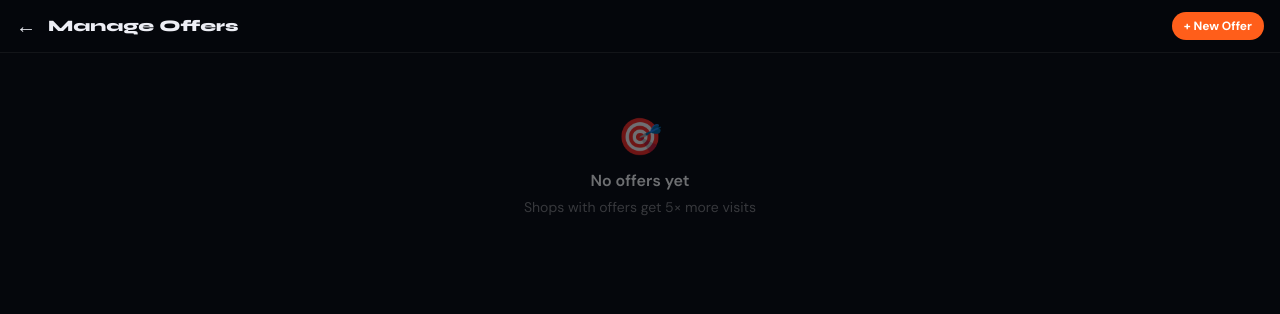
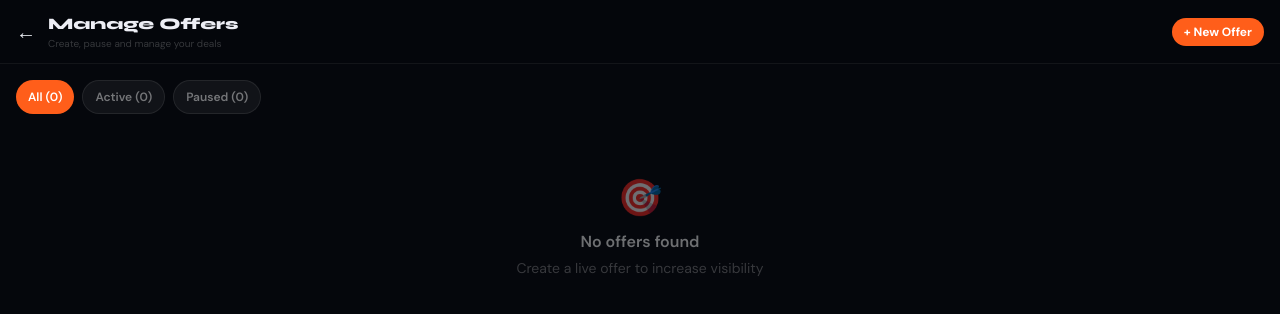
Before and after one commit to prashant9336/apnamap, a Next.js app: page /vendor/offers in a window 1280 px wide. Shown: the top 314 px of the page. Built offline with nearby package versions, Linux system fonts and the light colour scheme.

Commit message:
Upgrade vendor dashboard and offers UI

```diff
--- a/app/vendor/dashboard/page.tsx
+++ b/app/vendor/dashboard/page.tsx
@@ -1,12 +1,31 @@
 "use client";
 
-import { useEffect, useState } from "react";
+import { useEffect, useMemo, useState } from "react";
+import Link from "next/link";
 import { useRouter } from "next/navigation";
-import Link from "next/link";
 import { createClient } from "@/lib/supabase/client";
 
+type Shop = {
+  id: string;
+  name: string;
+  slug: string;
+  vendor_id: string;
+  is_approved: boolean;
+  is_active: boolean;
+  avg_rating?: number | null;
+  review_count?: number | null;
+  created_at: string;
+  phone?: string | null;
+  address?: string | null;
+  offers?: any[];
+  category?: { name?: string; slug?: string; icon?: string; color?: string };
+  locality?: { name?: string; slug?: string };
+};
+
+type FilterKey = "all" | "pending" | "live" | "inactive";
+
 export default function VendorDashboard() {
-  const [shops, setShops] = useState<any[]>([]);
+  const [shops, setShops] = useState<Shop[]>([]);
   const [stats, setStats] = useState({
     total_views: 0,
     total_calls: 0,
@@ -15,6 +34,8 @@ export default function VendorDashboard() {
   });
   const [loading, setLoading] = useState(true);
   const [error, setError] = useState("");
+  const [filter, setFilter] = useState<FilterKey>("all");
+  const [query, setQuery] = useState("");
 
   const router = useRouter();
   const supabase = createClient();
@@ -51,10 +72,10 @@ export default function VendorDashboard() {
         return;
       }
 
-      const safeShops = shopData ?? [];
+      const safeShops = (shopData ?? []) as Shop[];
       setShops(safeShops);
 
-      const shopIds = safeShops.map((s: any) => s.id);
+      const shopIds = safeShops.map((s) => s.id);
 
       if (shopIds.length > 0) {
         const { data: analytics } = await supabase
@@ -85,11 +106,56 @@ export default function VendorDashboard() {
     loadDashboard();
   }, [router, supabase]);
 
+  const filtered = useMemo(() => {
+    const q = query.trim().toLowerCase();
+
+    return shops.filter((shop) => {
+      const statusMatch =
+        filter === "all"
+          ? true
+          : filter === "pending"
+          ? !shop.is_approved
+          : filter === "live"
+          ? shop.is_approved && shop.is_active
+          : !shop.is_active;
+
+      if (!statusMatch) return false;
+
+      if (!q) return true;
+
+      const haystack = [
+        shop.name,
+        shop.address,
+        shop.phone,
+        shop.category?.name,
+        shop.locality?.name,
+      ]
+        .filter(Boolean)
+        .join(" ")
+        .toLowerCase();
+
+      return haystack.includes(q);
+    });
+  }, [shops, filter, query]);
+
+  const summary = useMemo(() => {
+    return {
+      total: shops.length,
+      pending: shops.filter((s) => !s.is_approved).length,
+      live: shops.filter((s) => s.is_approved && s.is_active).length,
+      inactive: shops.filter((s) => !s.is_active).length,
+    };
+  }, [shops]);
+
   if (loading) {
     return (
       <div className="min-h-screen p-4 space-y-3" style={{ background: "var(--bg)" }}>
         {[1, 2, 3].map((i) => (
-          <div key={i} className="h-24 rounded-2xl shimmer" />
+          <div
+            key={i}
+            className="h-24 rounded-2xl"
+            style={{ background: "rgba(255,255,255,0.04)" }}
+          />
         ))}
       </div>
     );
@@ -105,11 +171,13 @@ export default function VendorDashboard() {
           borderBottom: "1px solid rgba(255,255,255,0.06)",
         }}
       >
-        <Link href="/profile" className="text-xl">←</Link>
+        <Link href="/profile" className="text-xl">
+          ←
+        </Link>
         <div className="flex-1">
           <p className="font-syne font-black text-base leading-tight">Vendor Dashboard</p>
           <p className="text-[10px]" style={{ color: "var(--t3)" }}>
-            Manage your shops & offers
+            Manage your shops, offers and status
           </p>
         </div>
         <Link
@@ -135,7 +203,7 @@ export default function VendorDashboard() {
           </div>
         )}
 
-        <div className="grid grid-cols-4 gap-2 mb-6">
+        <div className="grid grid-cols-4 gap-2 mb-5">
           {[
             { label: "Views", value: stats.total_views, icon: "👁" },
             { label: "Calls", value: stats.total_calls, icon: "📞" },
@@ -159,9 +227,49 @@ export default function VendorDashboard() {
           ))}
         </div>
 
+        <div className="mb-4 space-y-3">
+          <input
+            value={query}
+            onChange={(e) => setQuery(e.target.value)}
+            placeholder="Search by shop, area, phone..."
+            className="w-full px-4 py-3 rounded-xl text-sm outline-none"
+            style={{
+              background: "rgba(255,255,255,0.06)",
+              border: "1px solid rgba(255,255,255,0.10)",
+              color: "var(--t1)",
+            }}
+          />
+
+          <div className="flex flex-wrap gap-2">
+            {[
+              { key: "all", label: `All (${summary.total})` },
+              { key: "pending", label: `Pending (${summary.pending})` },
+              { key: "live", label: `Live (${summary.live})` },
+              { key: "inactive", label: `Inactive (${summary.inactive})` },
+            ].map((f) => (
+              <button
+                key={f.key}
+                onClick={() => setFilter(f.key as FilterKey)}
+                className="px-3 py-2 rounded-full text-xs font-semibold"
+                style={
+                  filter === f.key
+                    ? { background: "var(--accent)", color: "#fff" }
+                    : {
+                        background: "rgba(255,255,255,0.05)",
+                        color: "var(--t2)",
+                        border: "1px solid rgba(255,255,255,0.08)",
+                      }
+                }
+              >
+                {f.label}
+              </button>
+            ))}
+          </div>
+        </div>
+
         <h2 className="font-syne font-bold text-base mb-3">My Shops</h2>
 
-        {shops.length === 0 && !error && (
+        {filtered.length === 0 && !error && (
           <div
             className="text-center py-12 rounded-2xl"
             style={{
@@ -170,9 +278,9 @@ export default function VendorDashboard() {
             }}
           >
             <div className="text-4xl mb-3">🏪</div>
-            <p className="font-semibold mb-2">No shops yet</p>
+            <p className="font-semibold mb-2">No shops found</p>
             <p className="text-sm mb-4" style={{ color: "var(--t2)" }}>
-              Add your first shop to start getting customers
+              Try another filter or add your first shop
             </p>
             <Link
               href="/vendor/onboarding"
@@ -185,7 +293,15 @@ export default function VendorDashboard() {
         )}
 
         <div className="space-y-3">
-          {shops.map((shop: any) => (
+          {filtered.map((shop) => {
+            const activeOffers = shop.offers?.filter((o: any) => o.is_active) ?? [];
+            const topTier =
+              activeOffers.find((o: any) => o.tier === 1) ||
+              activeOffers.find((o: any) => o.tier === 2) ||
+              activeOffers.find((o: any) => o.tier === 3) ||
+              null;
+
+            return (
               <div
                 key={shop.id}
                 className="p-4 rounded-2xl"
@@ -205,10 +321,9 @@ export default function VendorDashboard() {
                     </div>
                   </div>
 
+                  <div className="flex flex-col gap-1 items-end">
                     <span
-                  className={`text-[10px] font-bold px-2 py-0.5 rounded-full ${
-                    shop.is_approved ? "" : "opacity-75"
-                  }`}
+                      className="text-[10px] font-bold px-2 py-0.5 rounded-full"
                       style={
                         shop.is_approved
                           ? {
@@ -221,26 +336,47 @@ export default function VendorDashboard() {
                             }
                       }
                     >
-                  {shop.is_approved ? "✓ Live" : "⏳ Pending"}
+                      {shop.is_approved ? "✓ Approved" : "⏳ Pending"}
                     </span>
+
+                    <span
+                      className="text-[10px] font-bold px-2 py-0.5 rounded-full"
+                      style={
+                        shop.is_active
+                          ? {
+                              background: "rgba(31,187,90,0.13)",
+                              color: "var(--green)",
+                            }
+                          : {
+                              background: "rgba(255,255,255,0.06)",
+                              color: "var(--t3)",
+                            }
+                      }
+                    >
+                      {shop.is_active ? "Live" : "Inactive"}
+                    </span>
+                  </div>
                 </div>
 
                 <div
-                className="flex items-center gap-4 mb-3 text-xs"
+                  className="flex flex-wrap items-center gap-3 mb-3 text-xs"
                   style={{ color: "var(--t2)" }}
                 >
-                <span>
-                  🎯 {shop.offers?.filter((o: any) => o.is_active).length ?? 0} active offers
-                </span>
+                  <span>🎯 {activeOffers.length} active offers</span>
                   <span>
                     ⭐ {(shop.avg_rating ?? 0).toFixed(1)} ({shop.review_count ?? 0} reviews)
                   </span>
+                  {topTier && (
+                    <span style={{ color: "var(--accent)" }}>
+                      🔥 Top offer: {topTier.title}
+                    </span>
+                  )}
                 </div>
 
-              <div className="flex gap-2">
+                <div className="grid grid-cols-3 gap-2">
                   <Link
                     href={`/vendor/shop?id=${shop.id}`}
-                  className="flex-1 py-2 rounded-lg text-xs font-semibold text-center"
+                    className="py-2 rounded-lg text-xs font-semibold text-center"
                     style={{
                       background: "rgba(255,255,255,0.06)",
                       border: "1px solid rgba(255,255,255,0.1)",
@@ -252,7 +388,7 @@ export default function VendorDashboard() {
 
                   <Link
                     href={`/vendor/offers?shop_id=${shop.id}`}
-                  className="flex-1 py-2 rounded-lg text-xs font-semibold text-center"
+                    className="py-2 rounded-lg text-xs font-semibold text-center"
                     style={{
                       background: "rgba(255,94,26,0.1)",
                       border: "1px solid rgba(255,94,26,0.22)",
@@ -261,9 +397,22 @@ export default function VendorDashboard() {
                   >
                     Manage Offers
                   </Link>
+
+                  <Link
+                    href={`/shop/${shop.slug}`}
+                    className="py-2 rounded-lg text-xs font-semibold text-center"
+                    style={{
+                      background: "rgba(31,187,90,0.1)",
+                      border: "1px solid rgba(31,187,90,0.25)",
+                      color: "var(--green)",
+                    }}
+                  >
+                    View Live
+                  </Link>
                 </div>
               </div>
-          ))}
+            );
+          })}
         </div>
       </div>
     </div>
--- a/app/vendor/offers/OffersInner.tsx
+++ b/app/vendor/offers/OffersInner.tsx
@@ -1,6 +1,6 @@
 "use client";
 
-import { useEffect, useState } from "react";
+import { useEffect, useMemo, useState } from "react";
 import { useSearchParams } from "next/navigation";
 import { createClient } from "@/lib/supabase/client";
 
@@ -14,6 +14,8 @@ const EMPTY_OFFER = {
   tier: "2",
 };
 
+type FilterKey = "all" | "active" | "paused";
+
 export default function OffersInner() {
   const params = useSearchParams();
   const shopId = params.get("shop_id");
@@ -24,20 +26,41 @@ export default function OffersInner() {
   const [form, setForm] = useState(EMPTY_OFFER);
   const [adding, setAdding] = useState(false);
   const [saving, setSaving] = useState(false);
+  const [filter, setFilter] = useState<FilterKey>("all");
+  const [error, setError] = useState("");
 
   useEffect(() => {
+    async function loadOffers() {
+      if (!shopId) return;
+
+      const { data, error } = await supabase
+        .from("offers")
+        .select("*")
+        .eq("shop_id", shopId)
+        .order("created_at", { ascending: false });
+
+      if (error) {
+        setError(error.message);
+        return;
+      }
+
+      setOffers(data ?? []);
+    }
+
+    loadOffers();
+  }, [shopId, supabase]);
+
+  const filtered = useMemo(() => {
+    if (filter === "active") return offers.filter((o) => o.is_active);
+    if (filter === "paused") return offers.filter((o) => !o.is_active);
+    return offers;
+  }, [offers, filter]);
+
+  async function saveOffer() {
     if (!shopId) return;
 
-    supabase
-      .from("offers")
-      .select("*")
-      .eq("shop_id", shopId)
-      .order("created_at", { ascending: false })
-      .then(({ data }) => setOffers(data ?? []));
-  }, [shopId]);
-
-  async function saveOffer() {
     setSaving(true);
+    setError("");
 
     const payload = {
       shop_id: shopId,
@@ -57,6 +80,12 @@ export default function OffersInner() {
 
     const d = await r.json();
 
+    if (!r.ok) {
+      setError(d?.error || "Failed to save offer");
+      setSaving(false);
+      return;
+    }
+
     if (d.offer) {
       setOffers((p) => [d.offer, ...p]);
       setForm(EMPTY_OFFER);
@@ -67,10 +96,15 @@ export default function OffersInner() {
   }
 
   async function toggleOffer(id: string, is_active: boolean) {
-    await supabase
+    const { error } = await supabase
       .from("offers")
       .update({ is_active: !is_active })
       .eq("id", id);
+
+    if (error) {
+      setError(error.message);
+      return;
+    }
 
     setOffers((p) =>
       p.map((o) => (o.id === id ? { ...o, is_active: !is_active } : o))
@@ -78,7 +112,13 @@ export default function OffersInner() {
   }
 
   async function deleteOffer(id: string) {
-    await supabase.from("offers").delete().eq("id", id);
+    const { error } = await supabase.from("offers").delete().eq("id", id);
+
+    if (error) {
+      setError(error.message);
+      return;
+    }
+
     setOffers((p) => p.filter((o) => o.id !== id));
   }
 
@@ -95,7 +135,12 @@ export default function OffersInner() {
         <button onClick={() => history.back()} className="text-xl">
           ←
         </button>
-        <p className="font-syne font-black text-base flex-1">Manage Offers</p>
+        <div className="flex-1">
+          <p className="font-syne font-black text-base">Manage Offers</p>
+          <p className="text-[10px]" style={{ color: "var(--t3)" }}>
+            Create, pause and manage your deals
+          </p>
+        </div>
         <button
           onClick={() => setAdding(true)}
           className="px-3 py-1.5 rounded-full text-xs font-bold text-white"
@@ -106,6 +151,44 @@ export default function OffersInner() {
       </div>
 
       <div className="px-4 py-4">
+        {error && (
+          <div
+            className="mb-4 p-3 rounded-xl text-sm"
+            style={{
+              background: "rgba(239,68,68,0.1)",
+              color: "#f87171",
+              border: "1px solid rgba(239,68,68,0.2)",
+            }}
+          >
+            {error}
+          </div>
+        )}
+
+        <div className="flex gap-2 mb-4">
+          {[
+            { key: "all", label: `All (${offers.length})` },
+            { key: "active", label: `Active (${offers.filter((o) => o.is_active).length})` },
+            { key: "paused", label: `Paused (${offers.filter((o) => !o.is_active).length})` },
+          ].map((f) => (
+            <button
+              key={f.key}
+              onClick={() => setFilter(f.key as FilterKey)}
+              className="px-3 py-2 rounded-full text-xs font-semibold"
+              style={
+                filter === f.key
+                  ? { background: "var(--accent)", color: "#fff" }
+                  : {
+                      background: "rgba(255,255,255,0.05)",
+                      color: "var(--t2)",
+                      border: "1px solid rgba(255,255,255,0.08)",
+                    }
+              }
+            >
+              {f.label}
+            </button>
+          ))}
+        </div>
+
         {adding && (
           <div
             className="p-4 rounded-2xl mb-4"
@@ -230,7 +313,7 @@ export default function OffersInner() {
                   className="block text-[10px] font-semibold mb-1"
                   style={{ color: "var(--t3)" }}
                 >
-                  Tier (1=Big Deal, 2=Normal, 3=Basic)
+                  Tier
                 </label>
                 <select
                   value={form.tier}
@@ -278,18 +361,18 @@ export default function OffersInner() {
           </div>
         )}
 
-        {offers.length === 0 && !adding && (
+        {filtered.length === 0 && !adding && (
           <div className="text-center py-12" style={{ color: "var(--t2)" }}>
             <div className="text-4xl mb-3">🎯</div>
-            <p className="font-semibold">No offers yet</p>
+            <p className="font-semibold">No offers found</p>
             <p className="text-sm mt-1" style={{ color: "var(--t3)" }}>
-              Shops with offers get 5× more visits
+              Create a live offer to increase visibility
             </p>
           </div>
         )}
 
         <div className="space-y-3">
-          {offers.map((offer) => (
+          {filtered.map((offer) => (
             <div
               key={offer.id}
               className="p-4 rounded-2xl"
@@ -321,8 +404,15 @@ export default function OffersInner() {
                     background:
                       offer.tier === 1
                         ? "rgba(255,80,0,0.15)"
-                        : "rgba(255,255,255,0.06)",
-                    color: offer.tier === 1 ? "#FF6830" : "var(--t3)",
+                        : offer.tier === 2
+                        ? "rgba(232,168,0,0.12)"
+                        : "rgba(31,187,90,0.1)",
+                    color:
+                      offer.tier === 1
+                        ? "#FF6830"
+                        : offer.tier === 2
+                        ? "#E8A800"
+                        : "var(--green)",
                   }}
                 >
                   T{offer.tier}
@@ -330,7 +420,7 @@ export default function OffersInner() {
               </div>
 
               <div
-                className="flex items-center gap-2 text-xs mb-3"
+                className="flex flex-wrap items-center gap-2 text-xs mb-3"
                 style={{ color: "var(--t3)" }}
               >
                 {offer.coupon_code && (
@@ -350,6 +440,7 @@ export default function OffersInner() {
                   </span>
                 )}
                 <span>{offer.click_count ?? 0} clicks</span>
+                <span>{offer.is_active ? "🟢 Active" : "⏸ Paused"}</span>
               </div>
 
               <div className="flex gap-2">
@@ -368,7 +459,7 @@ export default function OffersInner() {
                     color: offer.is_active ? "var(--green)" : "var(--t2)",
                   }}
                 >
-                  {offer.is_active ? "● Active" : "○ Paused"}
+                  {offer.is_active ? "Pause Offer" : "Resume Offer"}
                 </button>
 
                 <button
```
Lines whose indentation alone changed are shown as unchanged.
